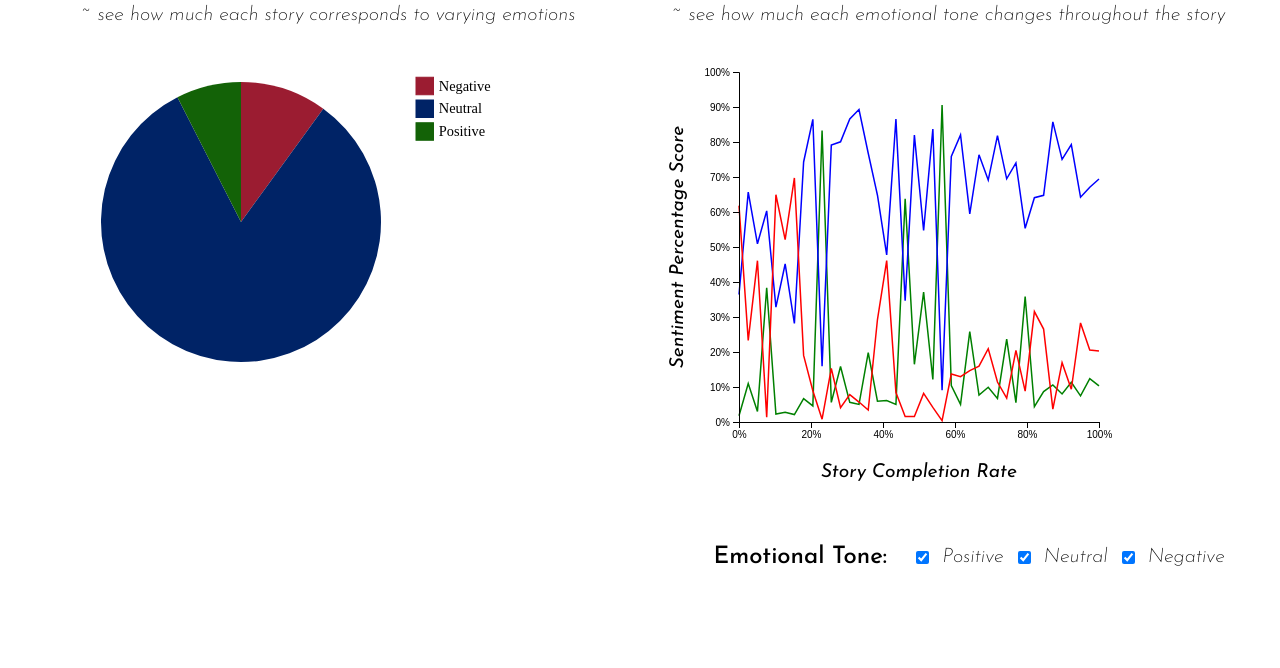
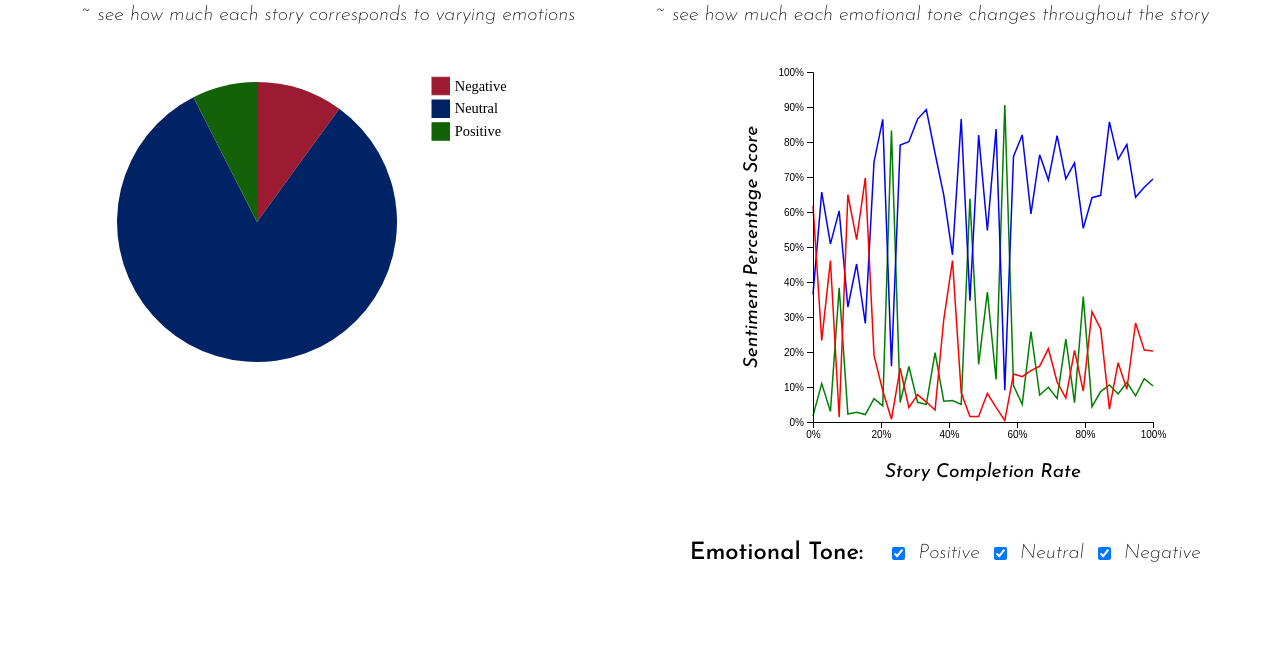
Before and after one commit to patelvraj18/ml-sentiment-analysis-englishfairytales, a plain HTML site: page index.html in a window 1280 px wide. Shown: the part 573-1241 px from the top of the page. Drawn offline with nearby package versions, Linux system fonts and the light colour scheme; a web font is replaced by a local one.

Commit message:
changes to viewport and media query

```diff
--- a/css/style.css
+++ b/css/style.css
@@ -75,13 +75,14 @@
   padding: 10px;
 }
 
+
 #lineChartCheckboxes {
   display: flex;
   justify-content: center;
   align-items: center;
   gap: 10px;
   margin-top: 35px;
-  margin-left: 40px;
+  margin-left: 25px;
 }
 
 .checkbox-title {
@@ -129,6 +130,20 @@
 
   #line_chart_container {
     width: 90%;
+  }
+}
+
+/* Existing styles */
+#line-chart {
+  display: flex;
+  justify-content: center;
+  align-items: center;
+}
+
+/* New media query for screens 850px and wider */
+@media (min-width: 850px) {
+  #line-chart {
+    margin-left: 50px;
   }
 }
 
--- a/js/lineChart.js
+++ b/js/lineChart.js
@@ -10,7 +10,7 @@ LineChart.prototype.init = function () {
   self.margin = { top: 30, right: 20, bottom: 60, left: 70 }; // margins
   var lineChartDiv = d3.select("#line-chart")
 
-  self.svgWidth = 450 - self.margin.left - self.margin.right;
+  self.svgWidth = 430 - self.margin.left - self.margin.right;
   self.svgHeight = 350;
 
   self.mainSVG = lineChartDiv.append("svg")
--- a/js/pieChartPercentage.js
+++ b/js/pieChartPercentage.js
@@ -50,8 +50,8 @@ PieChartPercentage.prototype.drawLegend = function () {
     .range(['#9b1c31', '#002366', '#136207']);
 
   // dimensions for the legend
-  const legendSVGWidth = 200;
-  const legendSVGHeight = 150;
+  const legendSVGWidth = 100;
+  const legendSVGHeight = 75;
 
   const legendSVG = d3.select("#pie-chart-legend")
     .append("svg")
```
